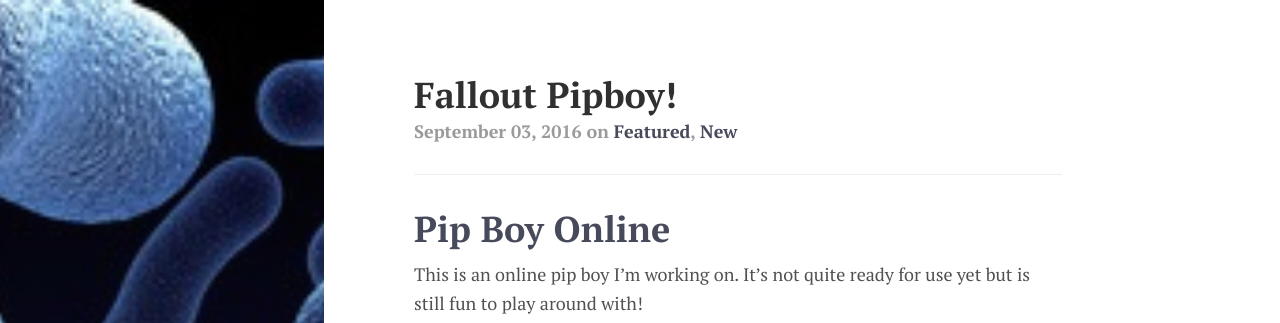
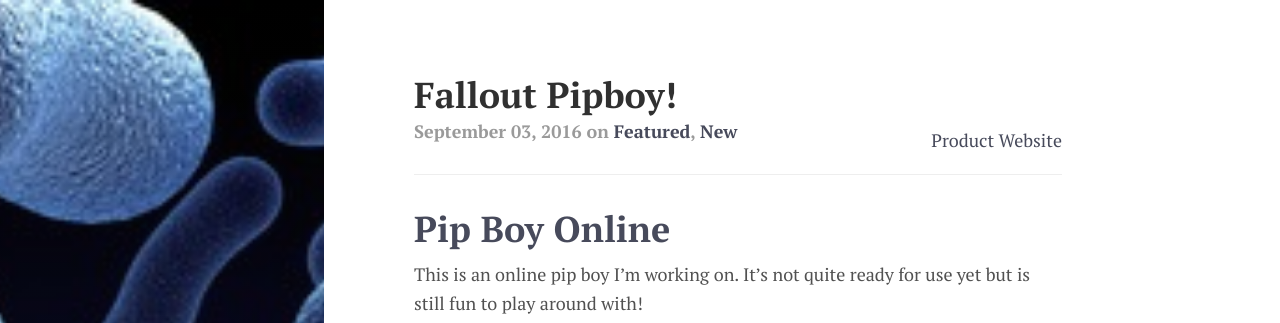
Before and after one commit to clarkhacks-labs/clarkhacks-lab.github.io, a Jekyll site: the page built from _posts/2016-09-03-pipboy.md, in a window 1280 px wide and 1120 px high. Shown: the top 323 px of the window. Built offline with Jekyll 4.4.1, drawn with Linux system fonts in a browser that asks for light colours; nearby versions of some CDN libraries; some web fonts are replaced.

Commit message:
Updates!

```diff
--- a/_layouts/post.html
+++ b/_layouts/post.html
@@ -17,7 +17,10 @@
 {% endif %}
 
 <article class="post">
-  <h1 class="post-title">{{ page.title }} <small>{% if website %}<a href="{{ post.website }}">Website</a>{% endif %}</small></h1>
+  <h1 class="post-title">{{ page.title }}</h1>
+  <div class="websites">
+    {% if post.website %}<span style="float: right;">{% for website in post.website %}<a href="{{ post.website }}">Product Website</a>{% endfor %}</span>{% endif %}
+  </div>
   <div class="post-date">
     <time>{{ page.date | date: '%B %d, %Y' }}</time>
     <span>{{ tags_content }}</span>
```
Also changed, not shown: _posts/2016-09-03-pipboy.md (+1 -0 lines).
